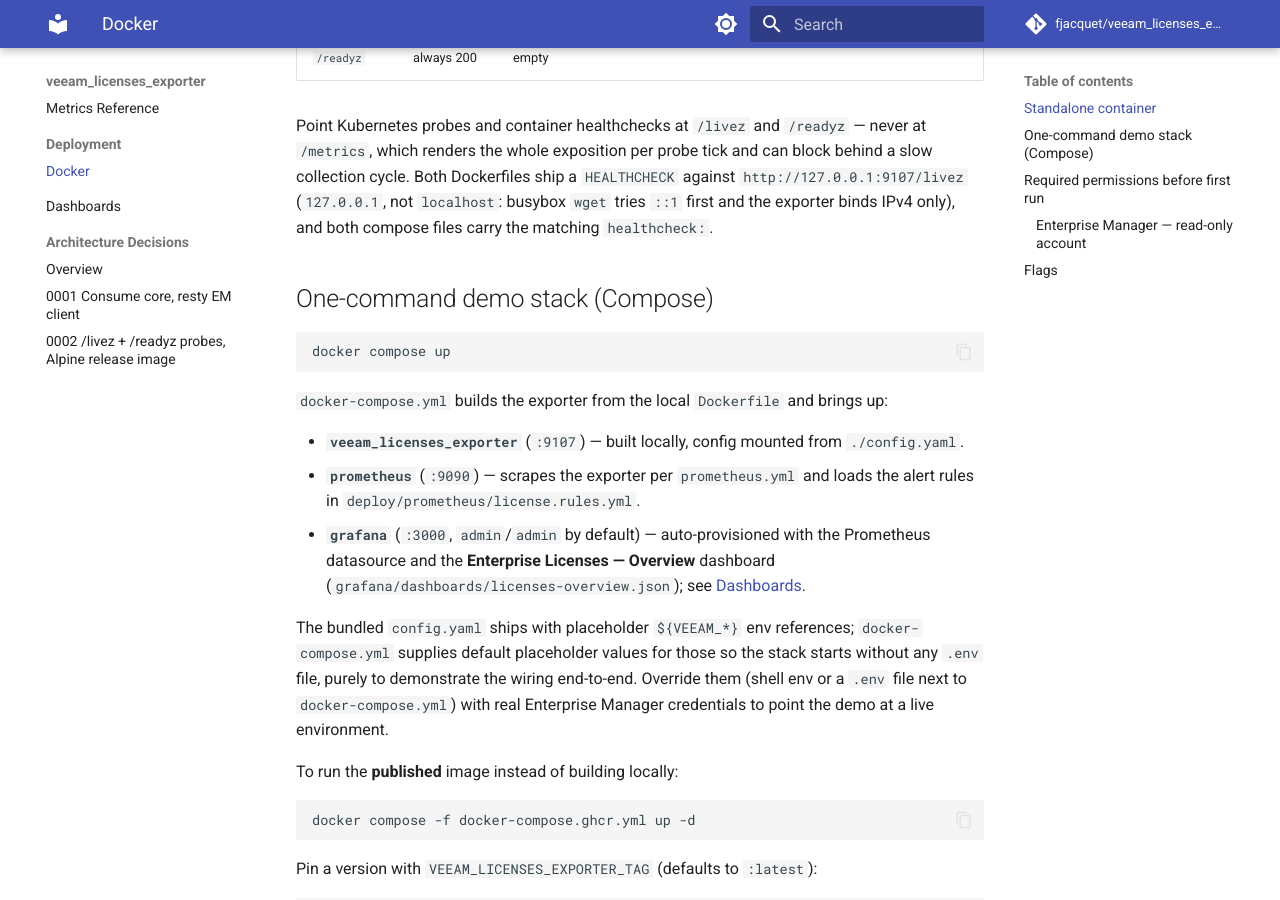
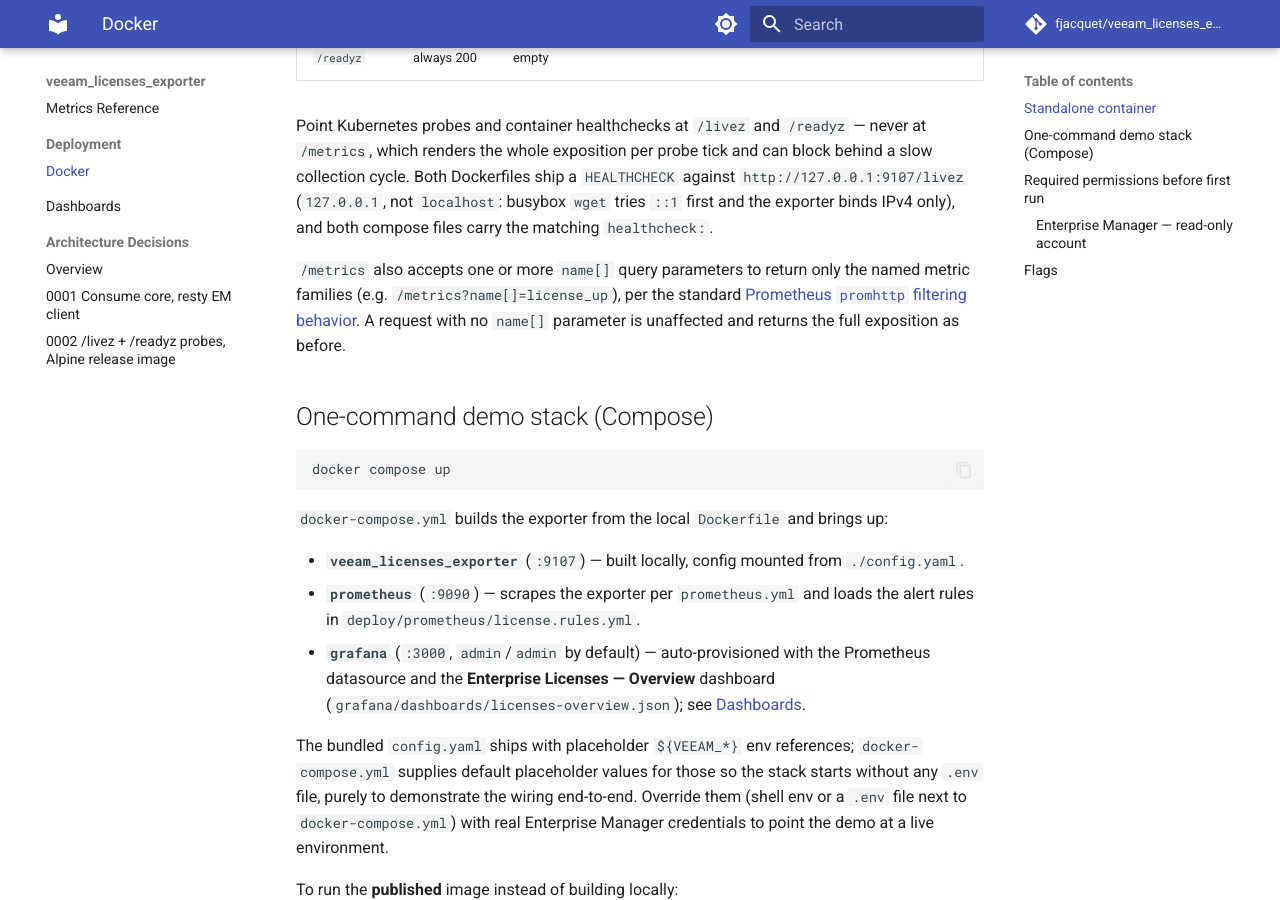
Before and after one commit to fjacquet/veeam_licenses_exporter, an MkDocs documentation site: the page built from docs/deployment/docker.md, in a window 1280 px wide and 900 px high, scrolled down 1099 px. Built offline with MkDocs 1.6.1 and Material for MkDocs 9.7.7, drawn with Linux system fonts in a browser that asks for light colours; comment, search, counter and statistics services are not loaded.

Commit message:
fix: bump licenses-exporter-core to v1.1.1 for GO-2026-6061 (grpc)
v1.1.0 silently carried the grpc v1.82.0 -> v1.83.0 fix for the reachable
GO-2026-6061 vulnerability and a prometheus/client_golang 1.23.2 -> 1.24.1
bump; v1.1.1 documents both and changes no code. Note the client_golang
bump makes /metrics accept name[] filtering (docs/deployment/docker.md);
UTF-8 metric-name validation is always-on now but neither this repo nor
the core lib sets the legacy scheme, so there is no observable effect.

```diff
--- a/docs/deployment/docker.md
+++ b/docs/deployment/docker.md
@@ -45,6 +45,12 @@ block behind a slow collection cycle. Both Dockerfiles ship a `HEALTHCHECK`
 against `http://127.0.0.1:9107/livez` (`127.0.0.1`, not `localhost`: busybox
 `wget` tries `::1` first and the exporter binds IPv4 only), and both compose
 files carry the matching `healthcheck:`.
+
+`/metrics` also accepts one or more `name[]` query parameters to return only the
+named metric families (e.g. `/metrics?name[]=license_up`), per the standard
+[Prometheus `promhttp` filtering behavior](https://pkg.go.dev/github.com/prometheus/client_golang/prometheus/promhttp#HandlerFor).
+A request with no `name[]` parameter is unaffected and returns the full
+exposition as before.
 
 ## One-command demo stack (Compose)
 
```
Also changed, not shown: CHANGELOG.md (+13 -1 lines), 2 other files.
